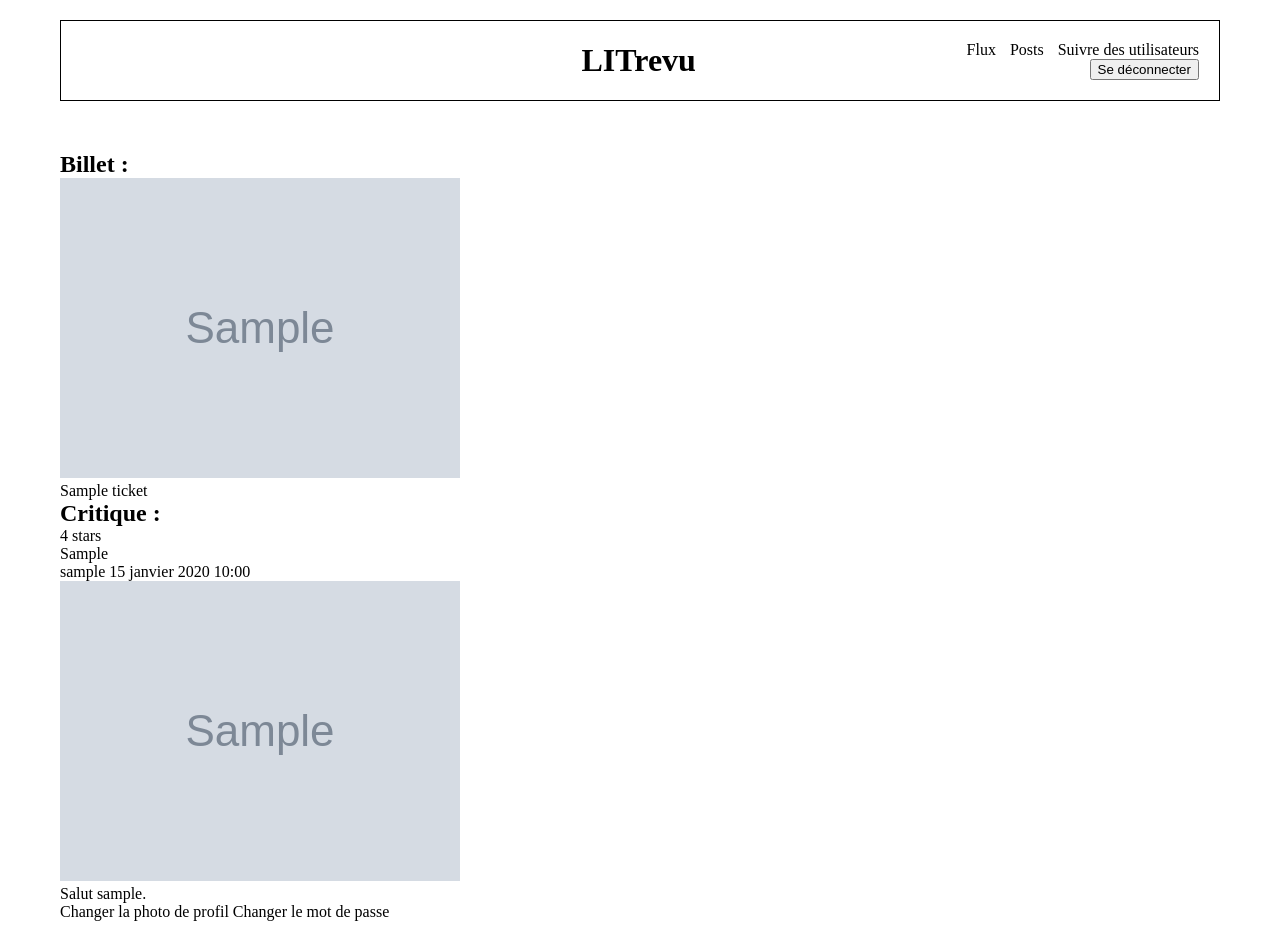
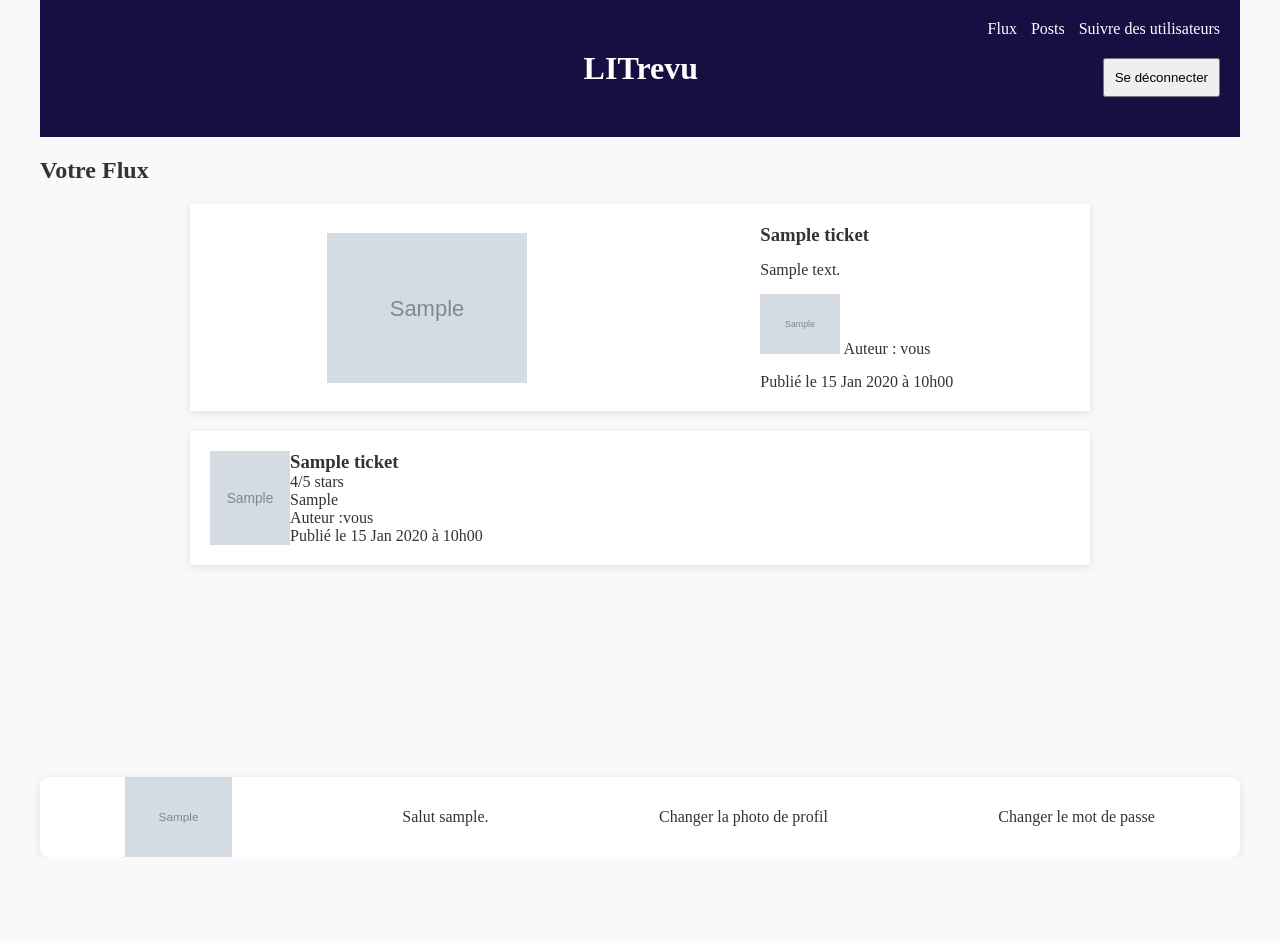
Before and after one commit to 97jayv122/Projet_9, a Django app: page /home/ in a window 1280 px wide. After the commit the page ends 857 px from the top, so only its background shows below. Run offline with Django 5.2, Linux system fonts and the light colour scheme; a user stored in the database is signed in; tables that the repository leaves empty hold one stand-in row (values such as "Sample post"); grey boxes marked "Sample" are stand-in pictures.

Commit message:
little custom css, add follows user list, mixed feed sorted

```diff
--- a/litrevu/authentication/templates/authentication/signup.html
+++ b/litrevu/authentication/templates/authentication/signup.html
@@ -8,6 +8,8 @@
 <form action="" method="post">
   {{ form.as_p }}
   {% csrf_token %}
-  <button type="submit">S'inscrire</button>>
+  <button type="submit">S'inscrire</button>
 </form>
+<a href="{% url 'login' %}"><button>Retour</button></a>
+
 {% endblock content %}
--- a/litrevu/blog/forms.py
+++ b/litrevu/blog/forms.py
@@ -30,3 +30,7 @@ class DeleteTicketForm(forms.Form):
 
 class DeleteReviewForm(forms.Form):
     delete_review = forms.BooleanField(widget=forms.HiddenInput, initial=True)
+
+
+class UnfolloUsersFrorm(forms.Form):
+    unfollow_user = forms.BooleanField(widget=forms.HiddenInput, initial=True)
--- a/litrevu/blog/models.py
+++ b/litrevu/blog/models.py
@@ -23,11 +23,11 @@ class Review(models.Model):
     time_created = models.DateTimeField(auto_now_add=True)
 
 
-class UserFollows(models.Model):
-    # Your UserFollows model definition goes here
-    user = models.ForeignKey(settings.AUTH_USER_MODEL, on_delete=models.CASCADE, related_name='following')
-    followed_user = models.ForeignKey(settings.AUTH_USER_MODEL, on_delete=models.CASCADE, related_name='followed_by')
-    class Meta:
-        # ensures we don't get multiple UserFollows instances
-        # for unique user-user_followed pairs
-        unique_together = ('user', 'followed_user', )
+# class UserFollows(models.Model):
+#     # Your UserFollows model definition goes here
+#     user = models.ForeignKey(settings.AUTH_USER_MODEL, on_delete=models.CASCADE, related_name='following')
+#     followed_user = models.ForeignKey(settings.AUTH_USER_MODEL, on_delete=models.CASCADE, related_name='followed_by')
+#     class Meta:
+#         # ensures we don't get multiple UserFollows instances
+#         # for unique user-user_followed pairs
+#         unique_together = ('user', 'followed_user', )
--- a/litrevu/blog/static/blog/styles.css
+++ /dev/null
@@ -1,49 +0,0 @@
-* {
-  margin: 0 ;
-  box-sizing: border-box;
-}
-
-body {
-    margin: 0 auto;
-    width: 1200px;
-    padding: 20px;
-}
-
-
-a {
-    text-decoration: none;
-    color: black;
-}
-
-
-header {
-    display:flex;
-    align-items: center;
-    margin-bottom: 50px;
-    padding: 20px;
-    border: 1px black solid
-}
-header h1 {
-    width: 60%;
-    text-align: right;
-    padding-right: 5%;
-}
-
-header nav {
-    text-align: right;
-    width: 40%;
-}
-
-nav a {
-    padding-left: 10px;
-}
-
-
-.flux, .post {
-    display: flexbox;
-}
-
-
-.flux {
-    flex-direction: column;
-}
--- a/litrevu/blog/templates/blog/follow_users_form.html
+++ b/litrevu/blog/templates/blog/follow_users_form.html
@@ -6,4 +6,10 @@
     {% csrf_token %}
     <button type="submit">Suivre</button>
   </form>
+<hr>
+  <h2>Utilisateurs suivi</h2>
+    {% for follow in user.follows.all %}
+    <p>{{ follow }}</p>
+    {% endfor %}
+
 {% endblock content %}
--- a/litrevu/blog/templates/blog/home.html
+++ b/litrevu/blog/templates/blog/home.html
@@ -1,24 +1,13 @@
 {% extends 'base.html' %}
+{% load blog_extras %}
 {% block content %}
-  <h2>Billet : </h2>
-  <div class="flux">
-    {% for ticket in tickets %}
-    <div class="post">
-      <a href="{% url 'create-review' ticket.id %}"><img src="{{ ticket.image.url }}" alt="{{ ticket.title }}">
-        <p>{{ ticket.title }}</p>
-      </a>
-    </div>
+  <h2>Votre Flux </h2>
+    {% for instance in tickets_and_reviews %}
+      {% if instance|model_type == 'Ticket' %}
+        {% include 'blog/partials/ticket_snippet.html' with ticket=instance %}
+      {% elif instance|model_type == 'Review' %}
+        {% include 'blog/partials/review_snippet.html' with review=instance %}
+      {% endif %}
     {% endfor %}
-  </div>
-  <h2>Critique :</h2>
-    <div class="flux">
-    {% for review in reviews %}
-    <div class="post">
-      <a href="{% url 'view-review' review.ticket.id review.id %}">
-        <p>{{ review.rating }} stars</p>
-        <p>{{ review.headline }}</p>
-        <p>{{ review.user }} {{ review.time_created }}</p>
-      </a>
-    </div>
-    {% endfor %}
-{% endblock %}
+
+{% endblock content %}
--- /dev/null
+++ b/litrevu/blog/templates/blog/partials/review_snippet.html
@@ -0,0 +1,18 @@
+{% load static %}
+{% load blog_extras %}
+<div class="review">
+  {% if review.user.profile_photo %}
+    <img class="avatar" src="{{ review.user.profile_photo.url }}" alt="">
+  {% else %}
+    <img class="avatar" src="{% static '/images/default_profile.png' %}" alt="">
+  {% endif %}
+  <div class="post">
+    <a href="{% url 'view-review' review.ticket.id review.id %}">
+      <h3>{{ review.ticket.title }}</h3>
+      <p>{{ review.rating }}/5 stars</p>
+      <p>{{ review.headline }}</p>
+      <p>Auteur :{% get_poster_display review.user %} </p>
+      <p>{% get_posted_at_display review.time_created %}</p>
+    </a>
+  </div>
+</div>
--- /dev/null
+++ b/litrevu/blog/templates/blog/partials/ticket_snippet.html
@@ -0,0 +1,19 @@
+
+{% load static %}
+{% load blog_extras %}
+<div class="ticket">
+  <a href="{% url 'create-review' ticket.id %}"><img src="{{ ticket.image.url }}" alt="{{ ticket.title }}">
+    <div class="post">
+      <h3>{{ ticket.title }}</h3>
+      <p>{{ ticket.description }}</p>
+        <p>{% if ticket.uploader.profile_photo %}
+              <img class="avatar" src="{{ ticket.uploader.profile_photo.url }}" alt="">
+            {% else %}
+              <img class="avatar" src="{% static '/images/default_profile.png' %}" alt="">
+            {% endif %}
+          Auteur :
+        {% get_poster_display ticket.uploader %}</p>
+      <p>{% get_posted_at_display ticket.time_created %}</p>
+    </div>
+  </a>
+</div>
--- /dev/null
+++ b/litrevu/blog/templatetags/blog_extras.py
@@ -0,0 +1,27 @@
+from django.template import Library
+from django.utils import timezone
+
+MINUTE = 60
+HOUR = 60 * MINUTE
+DAY = 24 * HOUR
+
+register = Library()
+
+@register.filter
+def model_type(value):
+    return type(value).__name__
+
+@register.simple_tag(takes_context=True)
+def get_poster_display(context, user):
+    if user == context['user']:
+        return 'vous'
+    return user.username
+
+@register.simple_tag
+def get_posted_at_display(posted_at):
+    seconds_ago = (timezone.now() - posted_at).total_seconds()
+    if seconds_ago <= HOUR:
+        return f'Publié il y a {int(seconds_ago // MINUTE)} minutes'
+    elif seconds_ago <= DAY:
+        return f'Publié il y a {int(seconds_ago // HOUR)} heures.'
+    return f'Publié le {posted_at.strftime("%d %b %Y à %Hh%M")}'
--- a/litrevu/blog/views.py
+++ b/litrevu/blog/views.py
@@ -1,3 +1,4 @@
+from itertools import chain
 from django.shortcuts import render, redirect, get_object_or_404
 from django.contrib.auth.decorators import login_required
 from django.db.models import Q
@@ -12,11 +13,16 @@ def home(request):
     reviews = models.Review.objects.filter(
         user__in=request.user.follows.all()
     )
+    tickets_and_reviews = sorted(
+        chain(tickets, reviews),
+        key=lambda instance : instance.time_created,
+        reverse=True
+    )
+    context = {
+        'tickets_and_reviews': tickets_and_reviews,
+    }
     return render(request,
-                  'blog/home.html', context={
-                      'tickets': tickets,
-                      'reviews': reviews
-                      })
+                  'blog/home.html', context=context)
 
 @login_required
 def create_review(request, ticket_id):
--- a/litrevu/litrevu/settings.py
+++ b/litrevu/litrevu/settings.py
@@ -118,8 +118,10 @@ USE_TZ = True
 # Static files (CSS, JavaScript, Images)
 # https://docs.djangoproject.com/en/5.2/howto/static-files/
 
-STATIC_URL = 'static/'
-
+STATIC_URL = '/static/'
+STATICFILES_DIRS = [
+    BASE_DIR / 'static',   # ou BASE_DIR.joinpath('static')
+]
 
 # Default primary key field type
 # https://docs.djangoproject.com/en/5.2/ref/settings/#default-auto-field
--- /dev/null
+++ b/litrevu/static/styles.css
@@ -0,0 +1,144 @@
+* {
+  margin: 0 ;
+  box-sizing: border-box;
+}
+
+body {
+    margin: 0 auto;
+    width: 1200px;
+    /* height: 800px; */
+    /* border: 1px black solid; */
+    background-color: #f9f9f9;
+    color: #333;
+}
+
+
+main {
+    height: 80vh;
+    overflow-y: auto;
+
+}
+
+button {
+    margin-top: 20px;
+    margin-bottom: 20px;
+    padding: 10px;
+}
+
+
+h2 {
+    margin-bottom: 20px;
+    margin-top: 20px;
+}
+
+
+a {
+    text-decoration: none;
+    color: #333;
+}
+
+header {
+    display:flex;
+    align-items: center;
+    /* margin-bottom: 50px; */
+    padding: 20px;
+    /* border: 1px black solid */
+    background-color: #170e42;
+    color:#fff
+}
+header h1 {
+    width: 60%;
+    text-align: right;
+    padding-right: 5%;
+}
+
+header nav {
+    text-align: right;
+    width: 40%;
+}
+
+header a {
+    color:#fff
+}
+
+nav a {
+    padding-left: 10px;
+}
+
+
+.flexbox {
+    display: flex;
+    justify-content: space-around;
+    align-items: center;
+}
+
+
+.login {
+    text-align: center;
+}
+
+
+.login p {
+    margin: 10px;
+}
+
+
+.ticket a {
+    display: flex;
+    width: 900px;
+    background-color: #fff;
+    justify-content: space-around;
+    align-items: center;
+    margin: 20px auto;
+    /* border: 1px black solid; */
+    box-shadow: 0 2px 8px rgba(0,0,0,0.1);
+    padding: 20px;
+
+}
+
+
+.post {
+    display: flex;
+    flex-direction: column;
+    gap: 15px;
+}
+
+.post img,.review img {
+    width: 80px;
+}
+
+
+
+
+.review {
+    width: 900px;
+    margin: 20px auto;
+    display: flex;
+    background-color: #fff;
+    box-shadow: 0 2px 8px rgba(0,0,0,0.1);
+    /* border: 1px black solid; */
+    padding: 20px;
+}
+
+
+footer {
+    /* margin-top: 50px; */
+    background-color: #fff;
+    height: 80px;
+    display:flex;
+    align-items: center;
+    /* border: 1px black solid; */
+    justify-content: space-around;
+    border-radius: 8px;
+    box-shadow: 0 2px 8px rgba(0,0,0,0.1);
+}
+
+
+footer img {
+    height: 80px;
+}
+
+
+main img {
+    width: 200px;
+}
--- a/litrevu/templates/base.html
+++ b/litrevu/templates/base.html
@@ -4,7 +4,7 @@
 <head>
   <meta charset="UTF-8">
   <meta name="viewport" content="width=device-width, initial-scale=1.0">
-  <link rel="stylesheet" href="{% static 'blog/styles.css' %}">
+  <link rel="stylesheet" href="{% static 'styles.css' %}">
   <title>LITRevu</title>
 </head>
 
@@ -23,18 +23,21 @@
       {% endif %}
     </nav>
   </header>
-
+  <main>
     {% block content %}{% endblock content %}
+  </main>
+  <footer>
     {% if user.is_authenticated %}
           {% if user.profile_photo %}
           <img class="avatar" src="{{ user.profile_photo.url }}" alt="">
         {% else %}
-        <img class="avatar" src="{% static 'blog/images/default_profile.png' %}" alt="">
+          <img class="avatar" src="{% static '/images/default_profile.png' %}" alt="">
         {% endif %}
       <p>Salut {{ request.user }}.</p>
       <a href="{% url 'profile_photo_upload' %}">Changer la photo de profil</a>
       <a href="{% url 'passwordchange' %}">Changer le mot de passe</a>
 
     {% endif %}
+  </footer>
 </body>
 </html>
```
Also changed, not shown: litrevu/authentication/templates/authentication/login.html (+14 -7 lines), litrevu/authentication/templates/authentication/upload_photo_profile.html (renamed from litrevu/authentication/upload_photo_profile.html), litrevu/blog/migrations/0002_delete_userfollows.py (added), litrevu/blog/templatetags/__init__.py (added), litrevu/media/2919001c.jpg (added), litrevu/media/29190025.jpg (added), litrevu/static/images/default_profile.png (renamed from litrevu/blog/static/blog/images/default_profile.png). Lines whose indentation alone changed are shown as unchanged.
